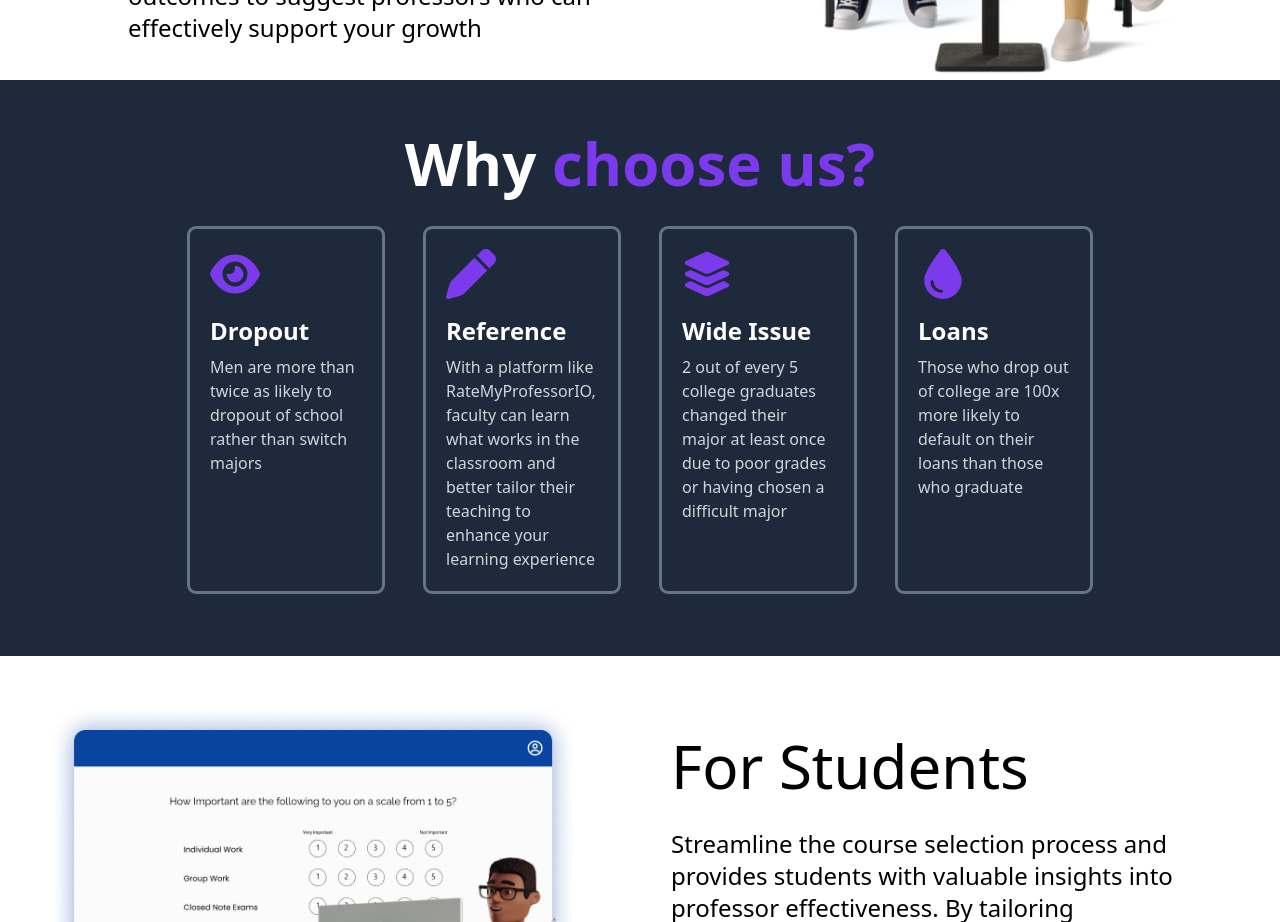
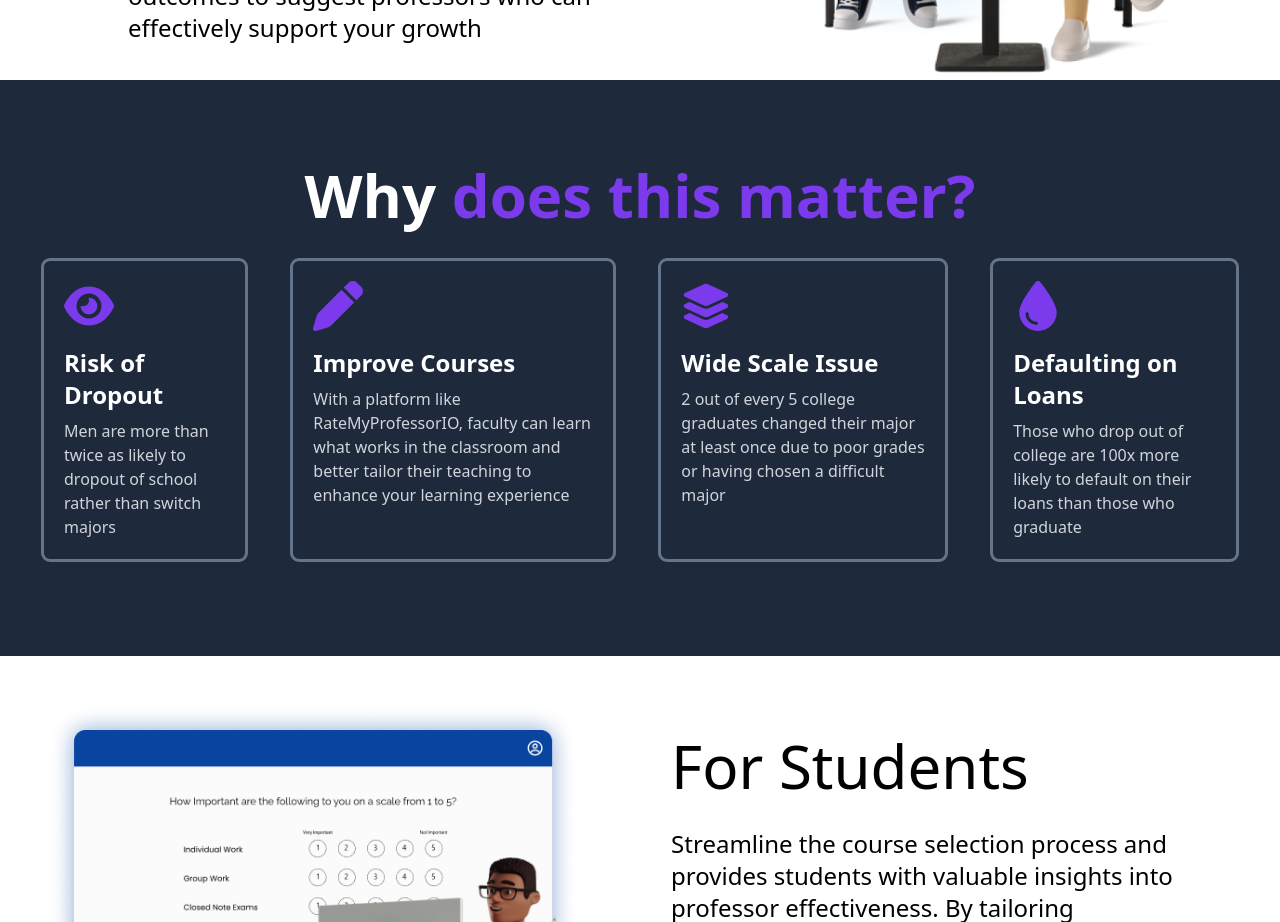
Before and after one commit to williamcaseylucas/ratemyprofessorio-site, a React (Create React App) app: page / in a window 1280 px wide. Shown: the part 1060-1982 px from the top of the page. Built offline with nearby package versions, Linux system fonts and the light colour scheme.

Commit message:
changed sizing of why chooose us cards

```diff
--- a/src/components/Accordian.jsx
+++ b/src/components/Accordian.jsx
@@ -46,7 +46,7 @@ const Accordian = ({ questions }) => {
   const [open, setOpen] = useState(-1);
   return (
     <div className="w-full flex items-center justify-center">
-      <div className="max-w-3xl p-4 min-h-[30rem]  flex flex-col items-center justify-evenly mb-[2rem]">
+      <div className="min-w-3xl p-4 min-h-[30rem]  flex flex-col items-center justify-evenly mb-[2rem]">
         <h1 className="text-6xl mb-8 mt-2">FAQ</h1>
         <div className="outline outline-blue-300 rounded-lg">
           {questions.map((item, idx) => (
--- a/src/components/Card.jsx
+++ b/src/components/Card.jsx
@@ -1,6 +1,6 @@
 const Card = ({ image, title, text }) => {
   return (
-    <div className="w-[12rem] rounded-md outline outline-slate-500 p-5 m-3">
+    <div className="min-w-[12rem] max-w-[20rem] rounded-md outline outline-slate-500 p-5 m-3">
       <svg
         className="text-violet-600 font-bold mb-4"
         xmlns="http://www.w3.org/2000/svg"
--- a/src/components/Info.jsx
+++ b/src/components/Info.jsx
@@ -11,7 +11,7 @@ const Info = () => {
         viewBox: "0 0 576 512",
         path: "M288 32c-80.8 0-145.5 36.8-192.6 80.6C48.6 156 17.3 208 2.5 243.7c-3.3 7.9-3.3 16.7 0 24.6C17.3 304 48.6 356 95.4 399.4C142.5 443.2 207.2 480 288 480s145.5-36.8 192.6-80.6c46.8-43.5 78.1-95.4 93-131.1c3.3-7.9 3.3-16.7 0-24.6c-14.9-35.7-46.2-87.7-93-131.1C433.5 68.8 368.8 32 288 32zM144 256a144 144 0 1 1 288 0 144 144 0 1 1 -288 0zm144-64c0 35.3-28.7 64-64 64c-7.1 0-13.9-1.2-20.3-3.3c-5.5-1.8-11.9 1.6-11.7 7.4c.3 6.9 1.3 13.8 3.2 20.7c13.7 51.2 66.4 81.6 117.6 67.9s81.6-66.4 67.9-117.6c-11.1-41.5-47.8-69.4-88.6-71.1c-5.8-.2-9.2 6.1-7.4 11.7c2.1 6.4 3.3 13.2 3.3 20.3z",
       },
-      title: "Dropout",
+      title: "Risk of Dropout",
       text: "Men are more than twice as likely to dropout of school rather than switch majors",
     },
     // pencil
@@ -22,7 +22,7 @@ const Info = () => {
         viewBox: "0 0 512 512",
         path: "M362.7 19.3L314.3 67.7 444.3 197.7l48.4-48.4c25-25 25-65.5 0-90.5L453.3 19.3c-25-25-65.5-25-90.5 0zm-71 71L58.6 323.5c-10.4 10.4-18 23.3-22.2 37.4L1 481.2C-1.5 489.7 .8 498.8 7 505s15.3 8.5 23.7 6.1l120.3-35.4c14.1-4.2 27-11.8 37.4-22.2L421.7 220.3 291.7 90.3z",
       },
-      title: "Reference",
+      title: "Improve Courses",
       text: "With a platform like RateMyProfessorIO, faculty can learn what works in the classroom and better tailor their teaching to enhance your learning experience",
     },
     // layers
@@ -33,7 +33,7 @@ const Info = () => {
         viewBox: "0 0 576 512",
         path: "M264.5 5.2c14.9-6.9 32.1-6.9 47 0l218.6 101c8.5 3.9 13.9 12.4 13.9 21.8s-5.4 17.9-13.9 21.8l-218.6 101c-14.9 6.9-32.1 6.9-47 0L45.9 149.8C37.4 145.8 32 137.3 32 128s5.4-17.9 13.9-21.8L264.5 5.2zM476.9 209.6l53.2 24.6c8.5 3.9 13.9 12.4 13.9 21.8s-5.4 17.9-13.9 21.8l-218.6 101c-14.9 6.9-32.1 6.9-47 0L45.9 277.8C37.4 273.8 32 265.3 32 256s5.4-17.9 13.9-21.8l53.2-24.6 152 70.2c23.4 10.8 50.4 10.8 73.8 0l152-70.2zm-152 198.2l152-70.2 53.2 24.6c8.5 3.9 13.9 12.4 13.9 21.8s-5.4 17.9-13.9 21.8l-218.6 101c-14.9 6.9-32.1 6.9-47 0L45.9 405.8C37.4 401.8 32 393.3 32 384s5.4-17.9 13.9-21.8l53.2-24.6 152 70.2c23.4 10.8 50.4 10.8 73.8 0z",
       },
-      title: "Wide Issue",
+      title: "Wide Scale Issue",
       text: "2 out of every 5 college graduates changed their major at least once due to poor grades or having chosen a difficult major",
     },
     // droplet
@@ -44,7 +44,7 @@ const Info = () => {
         viewBox: "0 0 384 512",
         path: "M192 512C86 512 0 426 0 320C0 228.8 130.2 57.7 166.6 11.7C172.6 4.2 181.5 0 191.1 0h1.8c9.6 0 18.5 4.2 24.5 11.7C253.8 57.7 384 228.8 384 320c0 106-86 192-192 192zM96 336c0-8.8-7.2-16-16-16s-16 7.2-16 16c0 61.9 50.1 112 112 112c8.8 0 16-7.2 16-16s-7.2-16-16-16c-44.2 0-80-35.8-80-80z",
       },
-      title: "Loans",
+      title: "Defaulting on Loans",
       text: "Those who drop out of college are 100x more likely to default on their loans than those who graduate",
     },
   ]);
@@ -52,9 +52,9 @@ const Info = () => {
     <div className="w-full bg-slate-800 text-white h-[36rem]">
       <div className="flex items-center justify-center flex-col p-8 h-full">
         <h1 className="text-6xl font-bold mb-6">
-          Why <span className="text-violet-600">choose us?</span>
+          Why <span className="text-violet-600">does this matter?</span>
         </h1>
-        <div id="cards" className="flex gap-5">
+        <div id="cards" className="flex gap-6">
           {cards.map((item, idx) => (
             <Card {...item} />
           ))}
```
